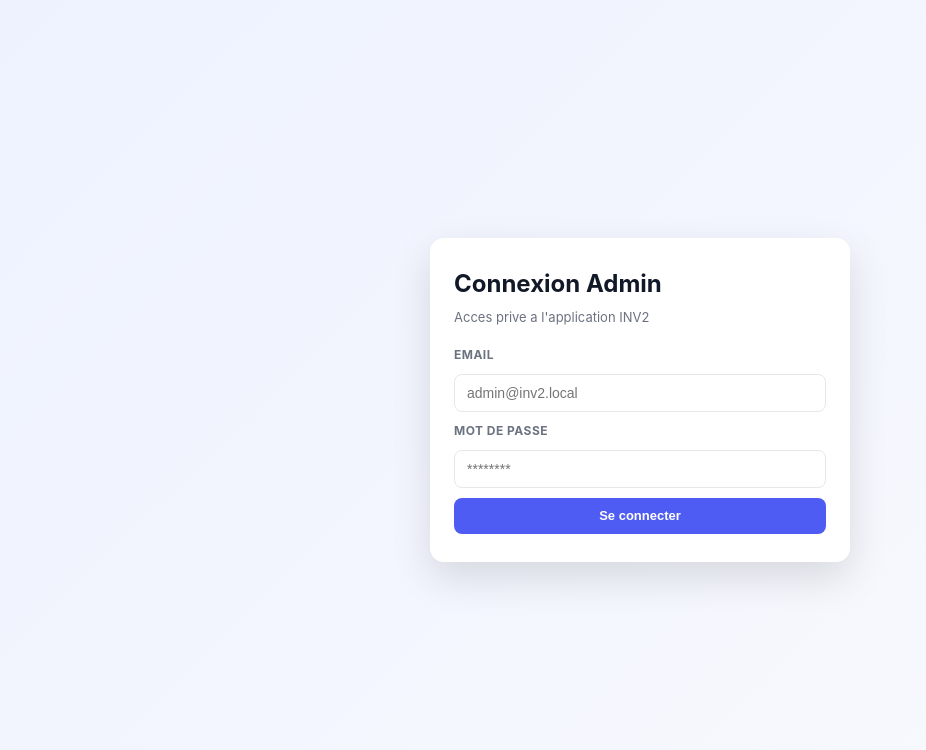
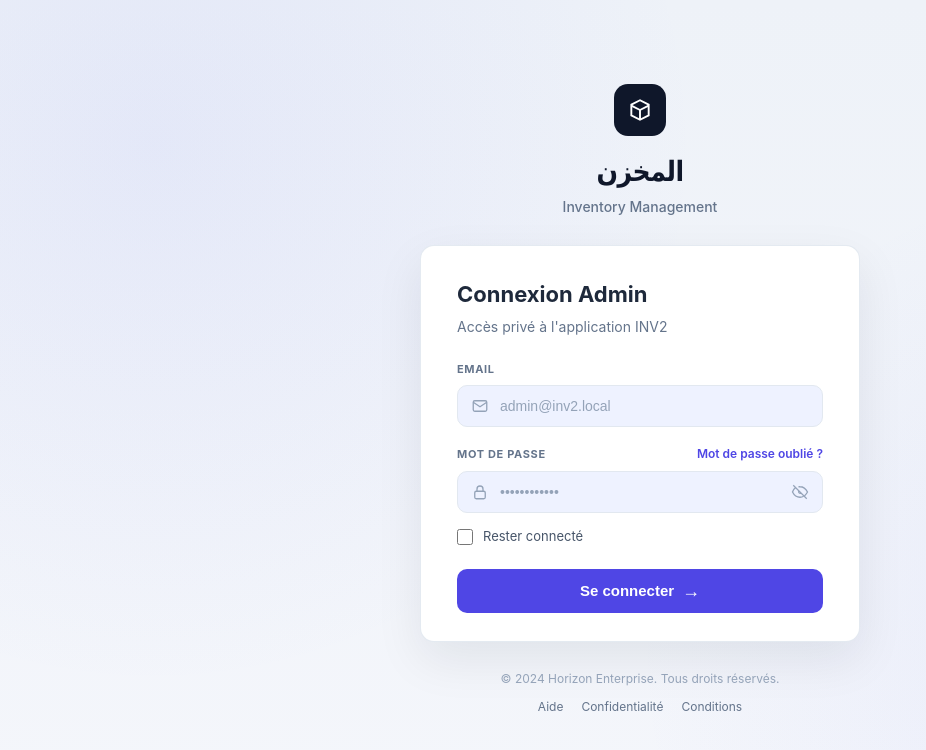
Before and after one commit to Raouf-krifa37/inv_2, a React (Vite) app in the folder frontend/: page /login in a window 1280 px wide. Shown: the top 750 px of the page, without its empty margins (0-926 px from the left). Built offline with nearby package versions, Linux system fonts and the light colour scheme; no server answers.

Commit message:
improve login page ui

```diff
--- a/frontend/src/App.css
+++ b/frontend/src/App.css
@@ -525,48 +525,269 @@ tbody tr:hover td { background: #fafafa; }
   display: flex;
   align-items: center;
   justify-content: center;
-  background: linear-gradient(135deg, #eef2ff 0%, #f8fafc 100%);
-  padding: 24px;
+  padding: 32px 20px;
+  background-color: #eef2f8;
+  background-image:
+    radial-gradient(circle at 12% 18%, rgba(79, 92, 243, 0.07) 0%, transparent 42%),
+    radial-gradient(circle at 88% 82%, rgba(79, 92, 243, 0.06) 0%, transparent 38%),
+    linear-gradient(180deg, #eef2f8 0%, #f4f6fb 100%);
 }
+
+.auth-shell {
+  width: 100%;
+  max-width: 440px;
+  display: flex;
+  flex-direction: column;
+  align-items: center;
+}
+
+.auth-brand {
+  text-align: center;
+  margin-bottom: 28px;
+}
+
+.auth-logo-mark {
+  width: 52px;
+  height: 52px;
+  margin: 0 auto 14px;
+  border-radius: 14px;
+  background: #0f172a;
+  color: #fff;
+  display: grid;
+  place-items: center;
+}
+
+.auth-logo-mark svg {
+  width: 26px;
+  height: 26px;
+}
+
+.auth-brand-title {
+  font-size: 28px;
+  font-weight: 800;
+  color: #0f172a;
+  letter-spacing: -0.02em;
+  margin-bottom: 4px;
+  direction: rtl;
+}
+
+.auth-brand-sub {
+  font-size: 14px;
+  color: #64748b;
+  font-weight: 500;
+}
+
 .auth-card {
   width: 100%;
-  max-width: 420px;
   background: #fff;
   border-radius: 14px;
-  padding: 28px 24px;
-  box-shadow: 0 16px 40px rgba(0, 0, 0, 0.12);
+  padding: 32px 36px 28px;
+  box-shadow: 0 18px 48px rgba(15, 23, 42, 0.08);
+  border: 1px solid rgba(226, 232, 240, 0.9);
 }
-.auth-card h1 {
-  font-size: 24px;
+
+.auth-card-title {
+  font-size: 22px;
+  font-weight: 700;
+  color: #1e293b;
   margin-bottom: 6px;
-  color: #111827;
 }
+
 .auth-sub {
-  color: #6b7280;
-  margin-bottom: 18px;
+  color: #64748b;
+  margin-bottom: 24px;
+  font-size: 14px;
+  line-height: 1.4;
+}
+
+.auth-error {
+  background: #fef2f2;
+  color: #dc2626;
+  border: 1px solid #fecaca;
+  border-radius: 8px;
+  padding: 10px 12px;
+  margin-bottom: 16px;
   font-size: 13px;
 }
+
 .auth-form {
   display: flex;
   flex-direction: column;
-  gap: 10px;
+  gap: 18px;
 }
-.auth-form label {
+
+.auth-field label {
+  display: block;
+  font-size: 11px;
+  text-transform: uppercase;
+  letter-spacing: 0.06em;
+  color: #64748b;
+  font-weight: 700;
+  margin-bottom: 8px;
+}
+
+.auth-label-row {
+  display: flex;
+  align-items: center;
+  justify-content: space-between;
+  margin-bottom: 8px;
+}
+
+.auth-label-row label {
+  margin-bottom: 0;
+}
+
+.auth-forgot {
   font-size: 12px;
-  text-transform: uppercase;
-  letter-spacing: 0.04em;
-  color: #6b7280;
-  font-weight: 700;
+  font-weight: 600;
+  color: #4f46e5;
+  cursor: default;
 }
-.auth-form input {
-  padding: 10px 12px;
-  border: 1.5px solid #e5e7eb;
-  border-radius: 8px;
+
+.auth-input-wrap {
+  position: relative;
+  display: flex;
+  align-items: center;
+}
+
+.auth-input-icon {
+  position: absolute;
+  left: 14px;
+  width: 18px;
+  height: 18px;
+  color: #94a3b8;
+  pointer-events: none;
+  flex-shrink: 0;
+}
+
+.auth-input-wrap input {
+  width: 100%;
+  padding: 12px 44px 12px 42px;
+  border: 1px solid #e2e8f0;
+  border-radius: 10px;
   outline: none;
   font-size: 14px;
+  color: #1e293b;
+  background: #eef2ff;
+  transition: border-color 0.15s, box-shadow 0.15s;
 }
-.auth-form input:focus {
+
+.auth-input-wrap input::placeholder {
+  color: #94a3b8;
+}
+
+.auth-input-wrap input:focus {
   border-color: #6366f1;
+  box-shadow: 0 0 0 3px rgba(99, 102, 241, 0.12);
+  background: #fff;
+}
+
+.auth-eye-btn {
+  position: absolute;
+  right: 10px;
+  top: 50%;
+  transform: translateY(-50%);
+  background: none;
+  border: none;
+  padding: 4px;
+  cursor: pointer;
+  color: #94a3b8;
+  display: grid;
+  place-items: center;
+  line-height: 0;
+}
+
+.auth-eye-btn:hover {
+  color: #64748b;
+}
+
+.auth-eye-btn .auth-input-icon {
+  position: static;
+  pointer-events: auto;
+}
+
+.auth-remember {
+  display: flex;
+  align-items: center;
+  gap: 10px;
+  font-size: 13px;
+  color: #475569;
+  cursor: pointer;
+  user-select: none;
+  margin-top: -4px;
+}
+
+.auth-remember input[type="checkbox"] {
+  width: 16px;
+  height: 16px;
+  accent-color: #4f46e5;
+  cursor: pointer;
+}
+
+.auth-submit {
+  width: 100%;
+  margin-top: 4px;
+  padding: 13px 18px;
+  border: none;
+  border-radius: 10px;
+  background: #4f46e5;
+  color: #fff;
+  font-size: 15px;
+  font-weight: 700;
+  cursor: pointer;
+  display: flex;
+  align-items: center;
+  justify-content: center;
+  gap: 8px;
+  transition: background 0.15s;
+}
+
+.auth-submit:hover:not(:disabled) {
+  background: #4338ca;
+}
+
+.auth-submit:disabled {
+  opacity: 0.65;
+  cursor: not-allowed;
+}
+
+.auth-submit-arrow {
+  font-size: 18px;
+  line-height: 1;
+}
+
+.auth-footer {
+  margin-top: 28px;
+  text-align: center;
+}
+
+.auth-copy {
+  font-size: 12px;
+  color: #94a3b8;
+  margin-bottom: 10px;
+}
+
+.auth-footer-links {
+  display: flex;
+  align-items: center;
+  justify-content: center;
+  gap: 18px;
+  font-size: 12px;
+  color: #64748b;
+}
+
+.auth-footer-links span {
+  cursor: default;
+}
+
+@media (max-width: 480px) {
+  .auth-card {
+    padding: 24px 20px 22px;
+  }
+
+  .auth-brand-title {
+    font-size: 24px;
+  }
 }
 .change-password-card {
   max-width: 520px;
--- a/frontend/src/pages/Login.jsx
+++ b/frontend/src/pages/Login.jsx
@@ -1,9 +1,58 @@
 import { useState } from 'react';
 import { login } from '../api';
+
+function IconEnvelope() {
+  return (
+    <svg className="auth-input-icon" viewBox="0 0 24 24" fill="none" stroke="currentColor" strokeWidth="1.75" aria-hidden="true">
+      <rect x="3" y="5" width="18" height="14" rx="2" />
+      <path d="M3 7l9 6 9-6" />
+    </svg>
+  );
+}
+
+function IconLock() {
+  return (
+    <svg className="auth-input-icon" viewBox="0 0 24 24" fill="none" stroke="currentColor" strokeWidth="1.75" aria-hidden="true">
+      <rect x="5" y="11" width="14" height="10" rx="2" />
+      <path d="M8 11V8a4 4 0 0 1 8 0v3" />
+    </svg>
+  );
+}
+
+function IconEye({ open }) {
+  if (open) {
+    return (
+      <svg className="auth-input-icon" viewBox="0 0 24 24" fill="none" stroke="currentColor" strokeWidth="1.75" aria-hidden="true">
+        <path d="M2 12s3.5-7 10-7 10 7 10 7-3.5 7-10 7-10-7-10-7z" />
+        <circle cx="12" cy="12" r="3" />
+      </svg>
+    );
+  }
+  return (
+    <svg className="auth-input-icon" viewBox="0 0 24 24" fill="none" stroke="currentColor" strokeWidth="1.75" aria-hidden="true">
+      <path d="M3 3l18 18" />
+      <path d="M10.6 10.6a2 2 0 0 0 2.8 2.8" />
+      <path d="M9.9 5.1A10.8 10.8 0 0 1 12 5c6.5 0 10 7 10 7a18.2 18.2 0 0 1-4.1 5.2" />
+      <path d="M6.1 6.1C3.4 7.8 2 12 2 12s3.5 7 10 7a10.1 10.1 0 0 0 4.9-1.3" />
+    </svg>
+  );
+}
+
+function IconBox() {
+  return (
+    <svg viewBox="0 0 24 24" fill="none" stroke="currentColor" strokeWidth="1.75" aria-hidden="true">
+      <path d="M12 3 4 7v10l8 4 8-4V7l-8-4z" />
+      <path d="M12 12 4 8" />
+      <path d="M12 12v9" />
+      <path d="M20 8l-8 4" />
+    </svg>
+  );
+}
 
 export default function Login({ onLoginSuccess }) {
   const [email, setEmail] = useState('');
   const [password, setPassword] = useState('');
+  const [showPassword, setShowPassword] = useState(false);
   const [loading, setLoading] = useState(false);
   const [error, setError] = useState('');
 
@@ -23,13 +72,28 @@ export default function Login({ onLoginSuccess }) {
 
   return (
     <div className="auth-page">
+      <div className="auth-shell">
+        <header className="auth-brand">
+          <div className="auth-logo-mark">
+            <IconBox />
+          </div>
+          <h1 className="auth-brand-title">المخزن</h1>
+          <p className="auth-brand-sub">Inventory Management</p>
+        </header>
+
         <div className="auth-card">
-        <h1>Connexion Admin</h1>
-        <p className="auth-sub">Acces prive a l'application INV2</p>
-        {error && <div className="error">❌ {error}</div>}
+          <h2 className="auth-card-title">Connexion Admin</h2>
+          <p className="auth-sub">Accès privé à l&apos;application INV2</p>
+
+          {error && <div className="auth-error">{error}</div>}
+
           <form onSubmit={handleSubmit} className="auth-form">
-          <label>Email</label>
+            <div className="auth-field">
+              <label htmlFor="login-email">Email</label>
+              <div className="auth-input-wrap">
+                <IconEnvelope />
                 <input
+                  id="login-email"
                   type="email"
                   required
                   autoComplete="email"
@@ -37,20 +101,57 @@ export default function Login({ onLoginSuccess }) {
                   onChange={(e) => setEmail(e.target.value)}
                   placeholder="admin@inv2.local"
                 />
-          <label>Mot de passe</label>
+              </div>
+            </div>
+
+            <div className="auth-field">
+              <div className="auth-label-row">
+                <label htmlFor="login-password">Mot de passe</label>
+                <span className="auth-forgot">Mot de passe oublié ?</span>
+              </div>
+              <div className="auth-input-wrap">
+                <IconLock />
                 <input
-            type="password"
+                  id="login-password"
+                  type={showPassword ? 'text' : 'password'}
                   required
                   minLength={8}
                   autoComplete="current-password"
                   value={password}
                   onChange={(e) => setPassword(e.target.value)}
-            placeholder="********"
+                  placeholder="••••••••••••"
                 />
-          <button className="btn btn-primary" type="submit" disabled={loading}>
+                <button
+                  type="button"
+                  className="auth-eye-btn"
+                  onClick={() => setShowPassword((v) => !v)}
+                  aria-label={showPassword ? 'Masquer le mot de passe' : 'Afficher le mot de passe'}
+                >
+                  <IconEye open={showPassword} />
+                </button>
+              </div>
+            </div>
+
+            <label className="auth-remember">
+              <input type="checkbox" />
+              <span>Rester connecté</span>
+            </label>
+
+            <button className="auth-submit" type="submit" disabled={loading}>
               {loading ? 'Connexion...' : 'Se connecter'}
+              {!loading && <span className="auth-submit-arrow" aria-hidden="true">→</span>}
             </button>
           </form>
+        </div>
+
+        <footer className="auth-footer">
+          <p className="auth-copy">© 2024 Horizon Enterprise. Tous droits réservés.</p>
+          <div className="auth-footer-links">
+            <span>Aide</span>
+            <span>Confidentialité</span>
+            <span>Conditions</span>
+          </div>
+        </footer>
       </div>
     </div>
   );
```
Lines whose indentation alone changed are shown as unchanged.
